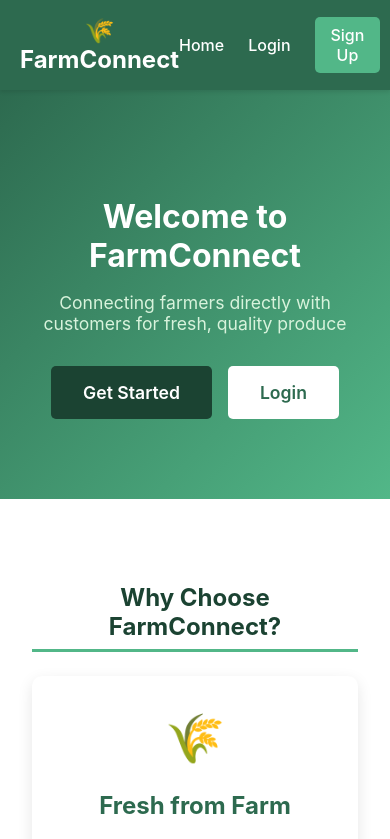
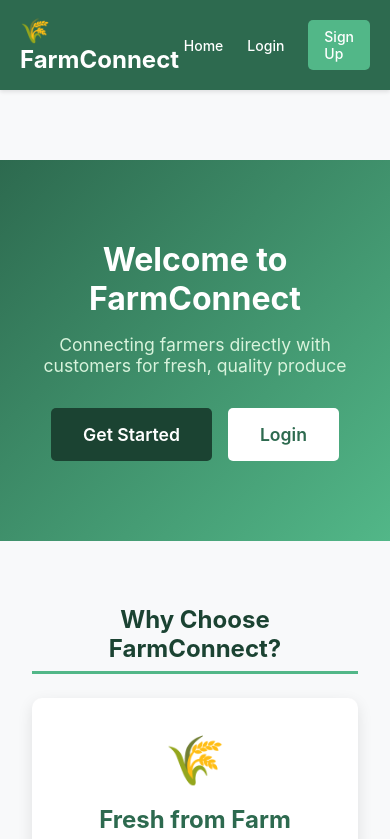
Before and after one commit to socProjects999/farmconnect, a React (Create React App) app in the folder farmconnect-frontend/: page / in a window 390 px wide. Shown: the top 839 px of the page. Built offline with nearby package versions, Linux system fonts and the light colour scheme.

Commit message:
update App.css

```diff
--- a/farmconnect-frontend/src/App.css
+++ b/farmconnect-frontend/src/App.css
@@ -1,38 +1,97 @@
-.App {
-  text-align: center;
+* {
+  margin: 0;
+  padding: 0;
+  box-sizing: border-box;
 }
 
-.App-logo {
-  height: 40vmin;
-  pointer-events: none;
+body {
+  font-family: -apple-system, BlinkMacSystemFont, 'Segoe UI', 'Roboto', 'Oxygen',
+    'Ubuntu', 'Cantarell', 'Fira Sans', 'Droid Sans', 'Helvetica Neue',
+    sans-serif;
+  -webkit-font-smoothing: antialiased;
+  -moz-osx-font-smoothing: grayscale;
+  background-color: #f8f9fa;
 }
 
-@media (prefers-reduced-motion: no-preference) {
-  .App-logo {
-    animation: App-logo-spin infinite 20s linear;
-  }
-}
-
-.App-header {
-  background-color: #282c34;
+.App {
   min-height: 100vh;
   display: flex;
   flex-direction: column;
-  align-items: center;
-  justify-content: center;
-  font-size: calc(10px + 2vmin);
-  color: white;
 }
 
-.App-link {
-  color: #61dafb;
+.main-content {
+  flex: 1;
+  padding-top: 70px; /* Account for fixed navbar */
 }
 
-@keyframes App-logo-spin {
-  from {
-    transform: rotate(0deg);
+/* Scrollbar Styling */
+::-webkit-scrollbar {
+  width: 10px;
+}
+
+::-webkit-scrollbar-track {
+  background: #f1f1f1;
+}
+
+::-webkit-scrollbar-thumb {
+  background: #52b788;
+  border-radius: 5px;
+}
+
+::-webkit-scrollbar-thumb:hover {
+  background: #2d6a4f;
+}
+
+/* Global Button Styles */
+button {
+  font-family: inherit;
+}
+
+button:disabled {
+  cursor: not-allowed;
+  opacity: 0.6;
+}
+
+/* Link Styles */
+a {
+  text-decoration: none;
+  color: inherit;
+}
+
+/* Image Styles */
+img {
+  max-width: 100%;
+  height: auto;
+}
+
+/* Toast Customization */
+.Toastify__toast--success {
+  background-color: #52b788 !important;
+}
+
+.Toastify__toast--error {
+  background-color: #d62828 !important;
+}
+
+.Toastify__toast--info {
+  background-color: #17a2b8 !important;
+}
+
+/* Responsive Typography */
+@media (max-width: 768px) {
+  body {
+    font-size: 14px;
   }
-  to {
-    transform: rotate(360deg);
+
+  h1 {
+    font-size: 1.75rem;
+  }
+
+  h2 {
+    font-size: 1.5rem;
+  }
+
+  h3 {
+    font-size: 1.25rem;
   }
 }
```
